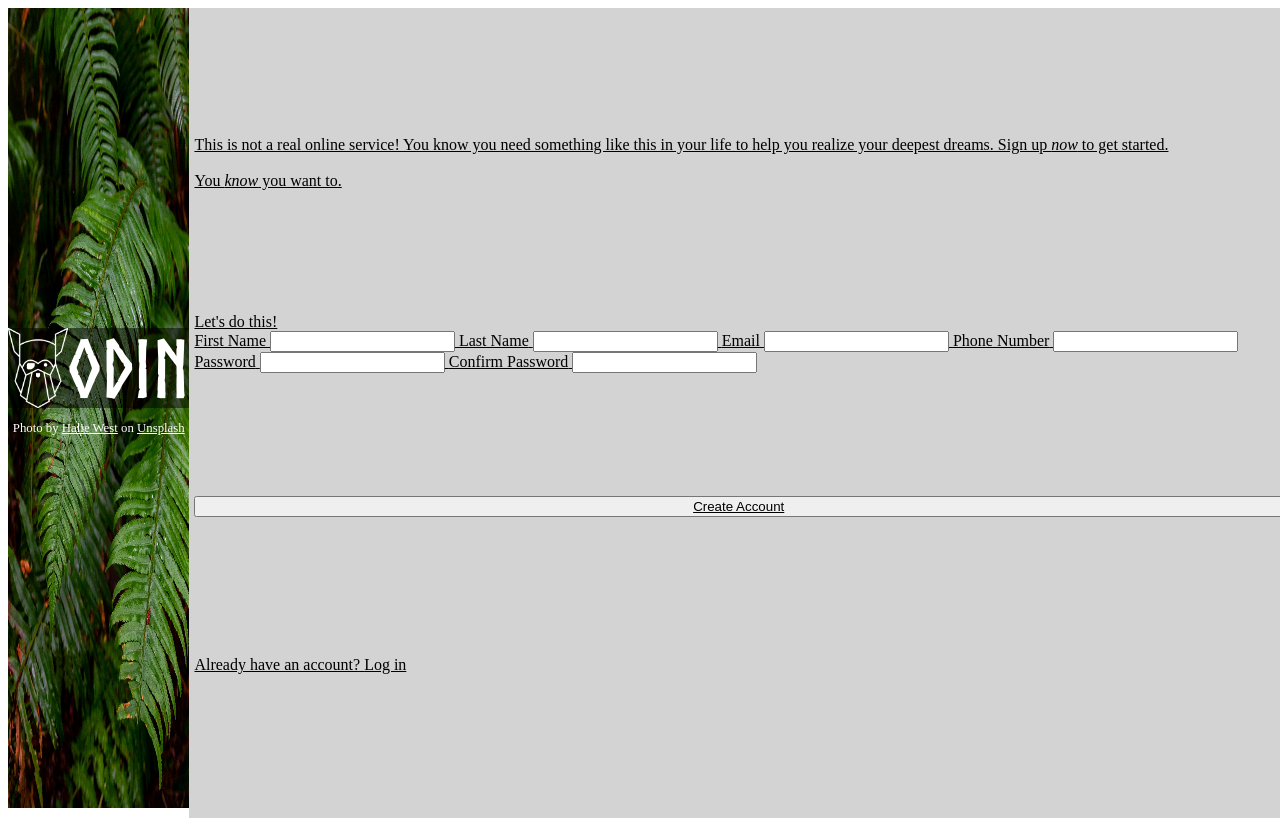
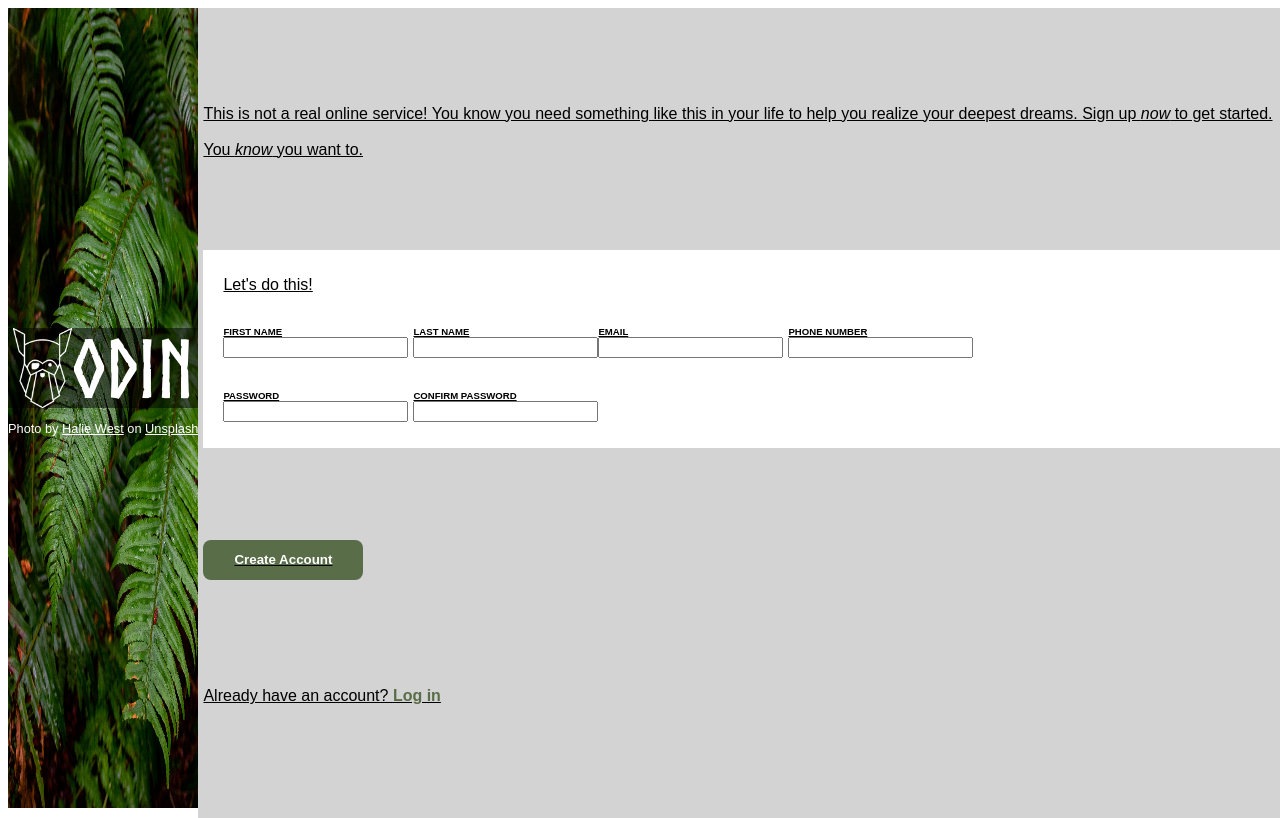
Before and after one commit to Pietro-GAS/odin-sign-up-form, a plain HTML site: page index.html in a window 1280 px wide. Drawn offline with Linux system fonts and the light colour scheme.

Commit message:
arrange form elements

```diff
--- a/css/style.css
+++ b/css/style.css
@@ -3,11 +3,9 @@
     src: url('../fonts/Norse-Bold.otf');
 }
 
-/*
-div {
-    border: solid 1px black;
+* {
+    font-family: Arial, Helvetica, sans-serif;
 }
-*/
 
 .container {
     display: flex;
@@ -25,16 +23,6 @@ div {
     padding-top: 25%;
     background-image: url('../img/background.jpg');
     background-size: 100% 100%;
-}
-
-.form {
-    flex: 2 0 auto;
-    height: 100%;
-    padding: 5px;
-    background-color: lightgrey;
-    display: flex;
-    flex-direction: column;
-    justify-content: space-evenly;
 }
 
 div.logo {
@@ -63,3 +51,57 @@ img.logo {
     font-size: 0.8rem;
     justify-self: flex-end;
 }
+
+.form {
+    flex: 2 0 auto;
+    height: 100%;
+    padding: 5px;
+    background-color: lightgrey;
+    display: flex;
+    flex-direction: column;
+    justify-content: space-evenly;
+}
+
+form {
+    display: flex;
+    flex-direction: row;
+    flex-wrap: wrap;
+    background-color: white;
+    padding: 10px 20px;
+}
+
+form p.title {
+    width: 100%;
+}
+
+div.row {
+    display: flex;
+    justify-content: space-around;
+    gap: 5px;
+}
+
+div.row > p {
+    display: flex;
+    flex-direction: column;
+}
+
+label {
+    display: inline-block;
+    font-size: 0.6rem;
+    font-weight: bold;
+}
+
+button {
+    width: 160px;
+    height: 40px;
+    border-radius: 0.5rem;
+    border-style: none;
+    background-color: #596D48;
+    font-weight: bold;
+    color: white;
+}
+
+p a {
+    color: #596D48;
+    font-weight: bold;
+}
--- a/index.html
+++ b/index.html
@@ -22,19 +22,37 @@
                 <br><br>You <i>know</i> you want to.
             </div>
             <form method="post">
-                <div class="title">Let's do this!</div>
-                <label for="first-name">First Name</label>
+                <p class="title">Let's do this!</p>
+                <div class="row">
+                    <p>
+                        <label for="first-name">FIRST NAME</label>
                         <input type="text" id="first-name" name="first-name" required>
-                <label for="last-name">Last Name</label>
+                    </p>
+                    <p>
+                        <label for="last-name">LAST NAME</label>
                         <input type="text" id="last-name" name="last-name" required>
-                <label for="email">Email</label>
+                    </p>
+                </div>
+                <div class="row">
+                    <p>
+                        <label for="email">EMAIL</label>
                         <input type="email" id="email" name="email" required>
-                <label for="phone-number">Phone Number</label>
+                    </p>
+                    <p>
+                        <label for="phone-number">PHONE NUMBER</label>
                         <input type="tel" id="phone-number" name="phone-number">
-                <label for="pwd">Password</label>
+                    </p>
+                </div>
+                <div class="row">
+                    <p>
+                        <label for="pwd">PASSWORD</label>
                         <input type="password" id="pwd" name="pwd" required>
-                <label for="pwd-confirm">Confirm Password</label>
+                    </p>
+                    <p>
+                        <label for="pwd-confirm">CONFIRM PASSWORD</label>
                         <input type="password" id="pwd-confirm" name="pwd-confirm" required>
+                    </p>
+                </div>
             </form>
             <button type="submit">Create Account</button>
             <p>Already have an account? <a>Log in</a></p>
```
Lines whose indentation alone changed are shown as unchanged.
